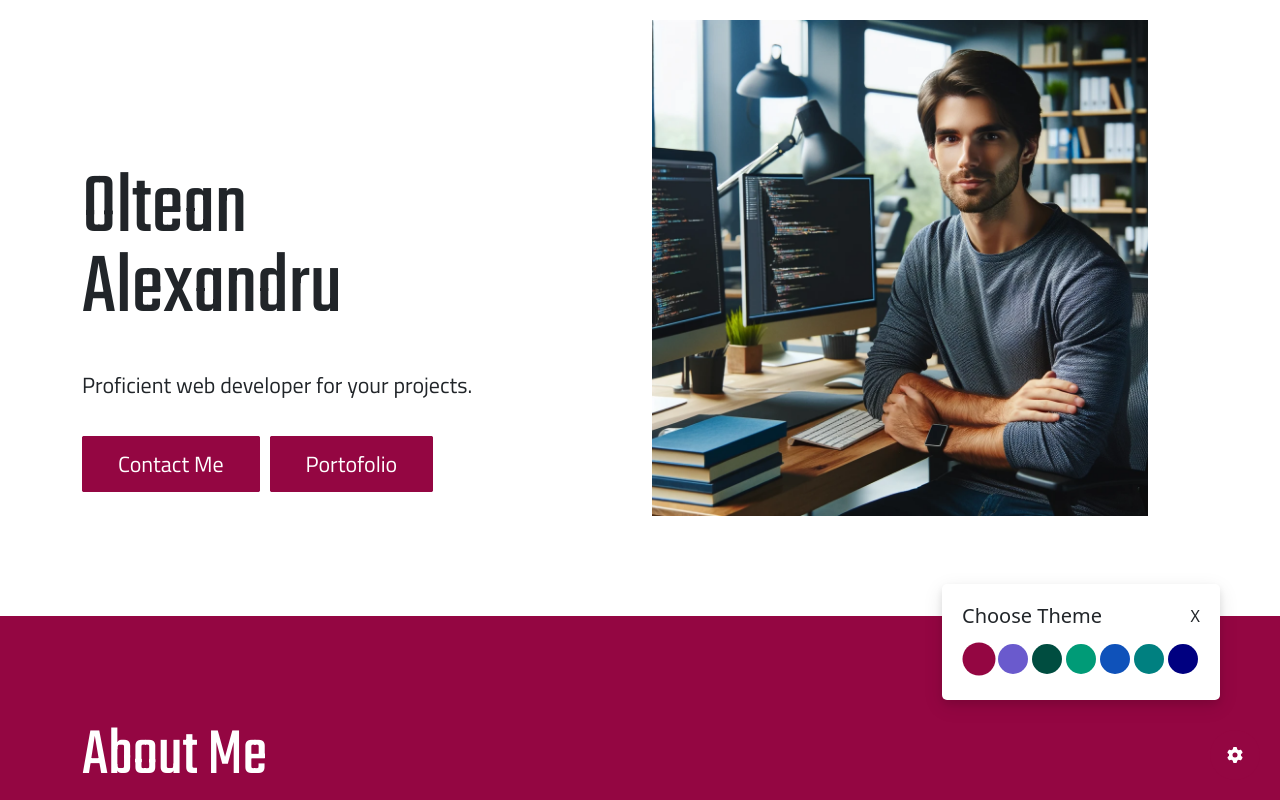
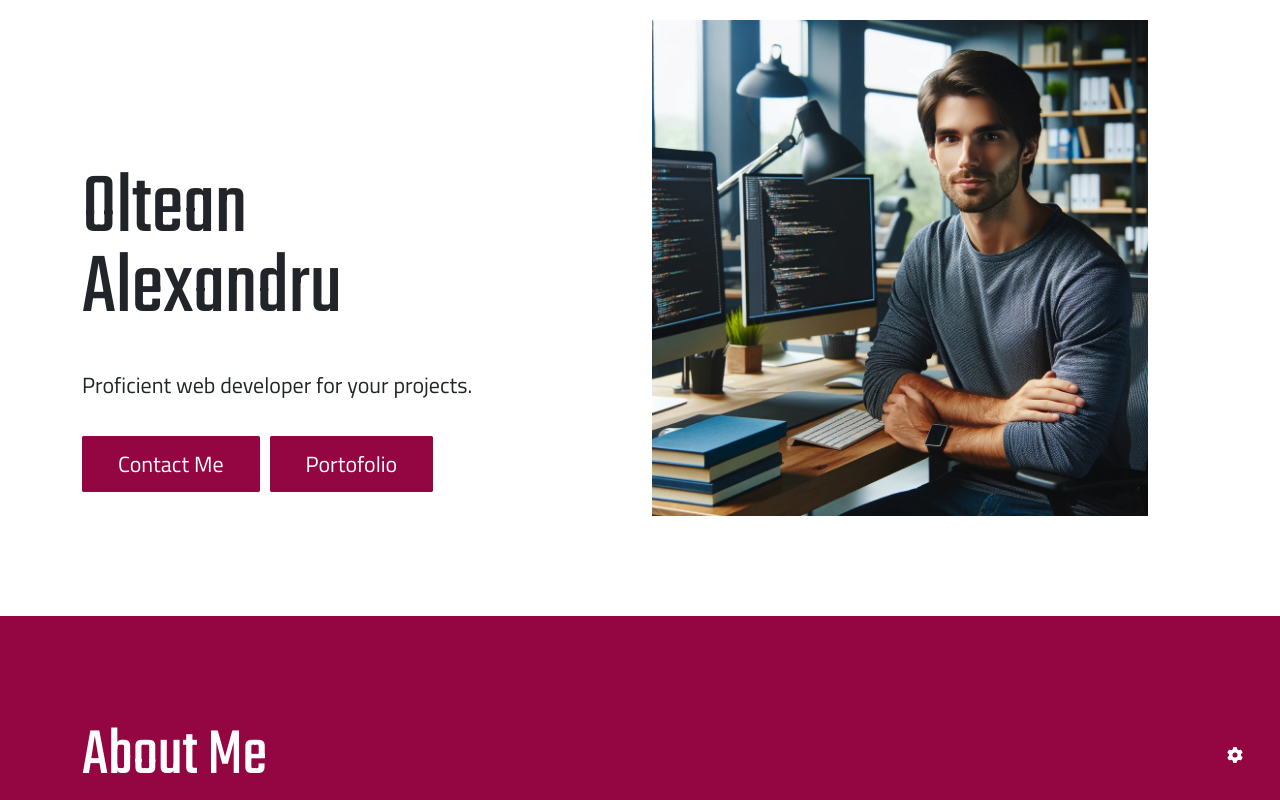
Before and after one commit to alexoltean97/portofolio, a React (Vite) app: page / in a window 1280 px wide. Shown: the top 800 px of the page. Built offline with nearby package versions, Linux system fonts and the light colour scheme; a web font is replaced by a local one.

Commit message:
Theme Menu

```diff
--- a/src/components/theme/ThemeMenu.jsx
+++ b/src/components/theme/ThemeMenu.jsx
@@ -1,23 +1,32 @@
 import React, { useState } from "react";
+import { FontAwesomeIcon } from "@fortawesome/react-fontawesome";
+import { faGear } from "@fortawesome/free-solid-svg-icons";
 
 const ThemeMenu = () => {
   const [activeColor, setActiveColor] = useState("main-color");
+  const [isMenuVisible, setIsMenuVisible] = useState(false);
 
   const handleColorClick = (color) => {
     setActiveColor(color);
-    document.documentElement.style.setProperty('--main-color', colorHexValues[color]);
+    document.documentElement.style.setProperty(
+      "--main-color",
+      colorHexValues[color]
+    );
+  };
 
+  const handleMenuClick = () => {
+    setIsMenuVisible((prev) => !prev);
   };
 
   const colorHexValues = {
-    'main-color': '#940642',
-    "secondary-color": '#6a5acd',
+    "main-color": "#940642",
+    "secondary-color": "#6a5acd",
     "third-color": "#004D40",
     "fourth-color": "#009B77",
     "fifth-color": "#0F52BA",
     "sixth-color": "#008080",
-    "seventh-color": "#000080"
-  }
+    "seventh-color": "#000080",
+  };
 
   const colors = [
     "main-color",
@@ -31,17 +40,30 @@ const ThemeMenu = () => {
 
   return (
     <React.Fragment>
-      <div className="theme-menu">
+      <div
+        className="theme-picker"
+        onClick={() => handleMenuClick()}
+        style={{ display: !isMenuVisible ? "flex" : "none" }}
+      >
+        <FontAwesomeIcon icon={faGear} />
+      </div>
+
+      <div
+        className="theme-menu"
+        style={{ display: isMenuVisible ? "block" : "none" }}
+      >
         <div className="theme-menu-header">
           <h5>Choose Theme</h5>
-          <p>X</p>
+          <p onClick={() => handleMenuClick()}>X</p>
         </div>
 
         <ul>
-        {colors.map(color => (
+          {colors.map((color) => (
             <li key={color}>
               <div
-            className={`${color} ${activeColor === color ? 'active-color' : ''}`}
+                className={`${color} ${
+                  activeColor === color ? "active-color" : ""
+                }`}
                 onClick={() => handleColorClick(color)}
               ></div>
             </li>
--- a/src/components/theme/ThemePicker.jsx
+++ /dev/null
@@ -1,13 +0,0 @@
-import React from "react";
-import { FontAwesomeIcon } from "@fortawesome/react-fontawesome";
-import { faGear } from "@fortawesome/free-solid-svg-icons";
-
-const ThemePicker = () => {
-    return(
-        <div className="theme-picker">
-          <FontAwesomeIcon icon={faGear} />
-        </div>
-    );
-}
-
-export default ThemePicker;
--- a/src/layout/HomePageLayout.jsx
+++ b/src/layout/HomePageLayout.jsx
@@ -19,7 +19,6 @@ const HomePageLayout = () => {
       <Certificates />
       <Education />
       <ThemeMenu />
-      <ThemePicker/>
       <Footer />
     </React.Fragment>
   );
--- a/src/layout/PortofolioPageLayout.jsx
+++ b/src/layout/PortofolioPageLayout.jsx
@@ -4,6 +4,7 @@ import CardGrid from "./CardGrid";
 import Pagination from "../components/portofolio/Pagination";
 import SingleProduct from "./SingleProduct";
 import TestimonialGrid1 from "./TestimonialGrid1";
+import ThemeMenu from "../components/Theme/ThemeMenu";
 import Footer from "../layout/globals/Footer";
 import { Link } from "react-router-dom";
 
@@ -17,6 +18,7 @@ const PortofolioPageLayout = () => {
             <Pagination />
             <SingleProduct />
             <TestimonialGrid1 />
+            <ThemeMenu/>
             <Footer />
         </div>
 
--- a/src/scss/globals/theme.scss
+++ b/src/scss/globals/theme.scss
@@ -26,8 +26,8 @@
     margin: 0 20px;
     padding: 20px;
     position: fixed;
-    bottom: 100px;
-    right: 40px;
+    bottom: 20px;
+    right: 20px;
     background-color: $plain-white;
     box-shadow: 0 4px 8px rgba(0, 0, 0, 0.1), 0 6px 20px rgba(0, 0, 0, 0.1);
     border-radius: 5px;
@@ -35,6 +35,12 @@
     .theme-menu-header{
         display: flex;
         justify-content: space-between;
+
+        p{
+            &:hover{
+                cursor: pointer;
+            }
+        }
     }
 
     .main-color {
```
Lines whose indentation alone changed are shown as unchanged.
